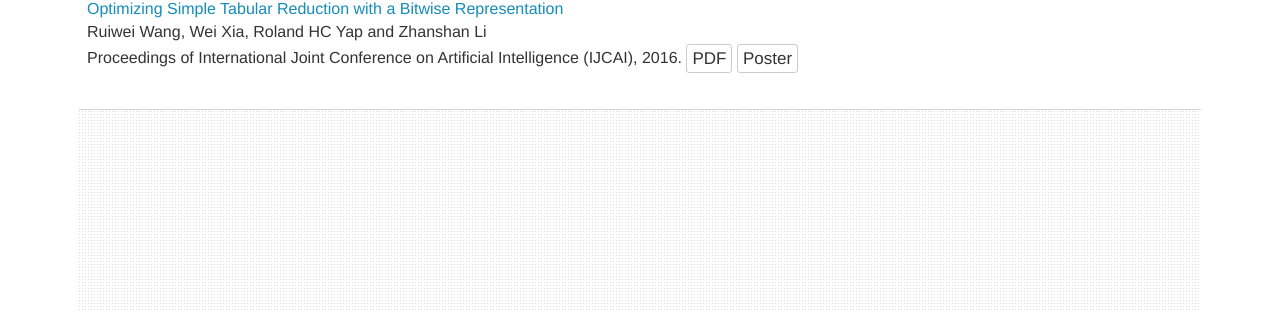
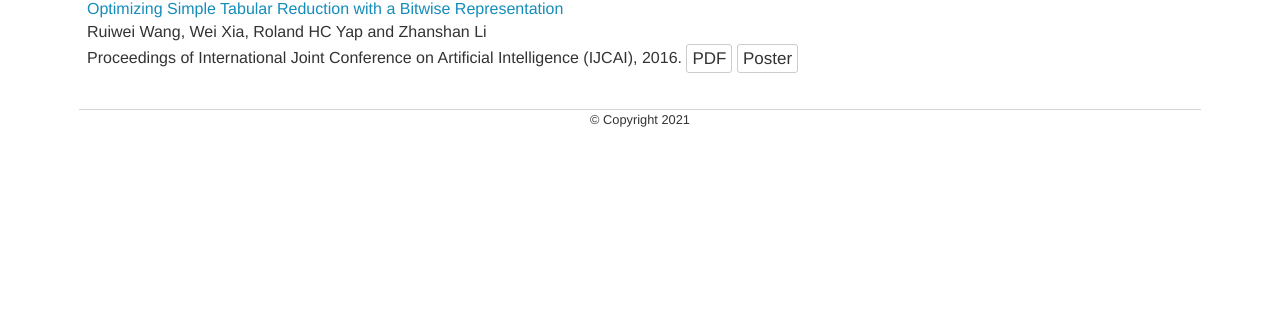
Before and after one commit to WangRuiwei/WangRuiwei.github.io, a Jekyll site: the page built from index.html, in a window 1280 px wide. Shown: the part 912-1231 px from the top of the page. Built offline with Jekyll 4.4.1, drawn with Linux system fonts in a browser that asks for light colours; after the commit the page ends 1043 px from its top, so only the background shows below that.

Commit message:
Update index.html

```diff
--- a/index.html
+++ b/index.html
@@ -116,6 +116,5 @@ Ruiwei Wang, Wei Xia, Roland HC Yap and Zhanshan Li
 </div><!-- main body -->
 
 <footer>
-<iframe src="particle.html" height="200" scrolling="no" width="100%" style="border:none;"></iframe>
 <center><span class="copyright">&copy; Copyright 2021</span</center>
 </footer>
```
